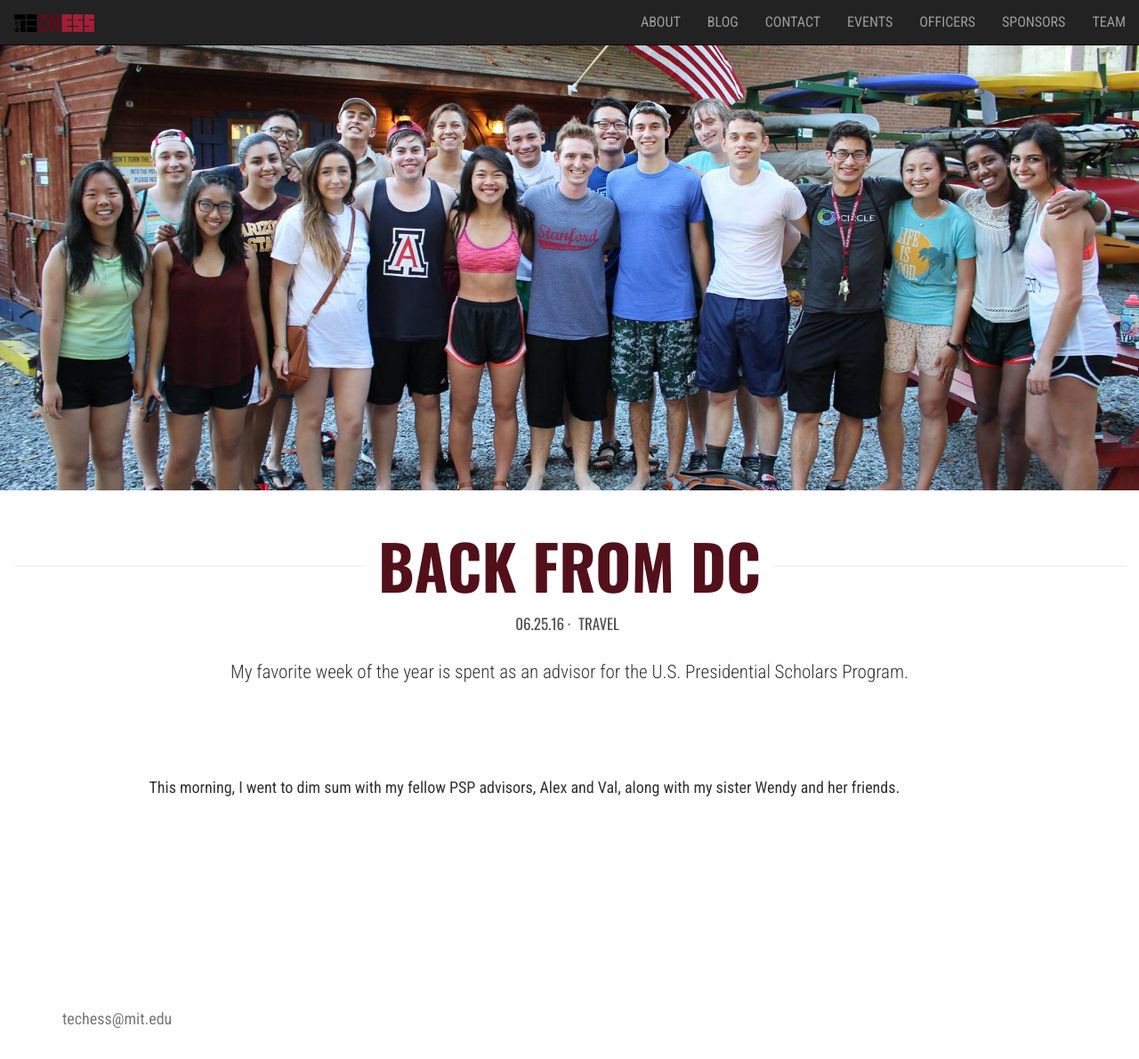
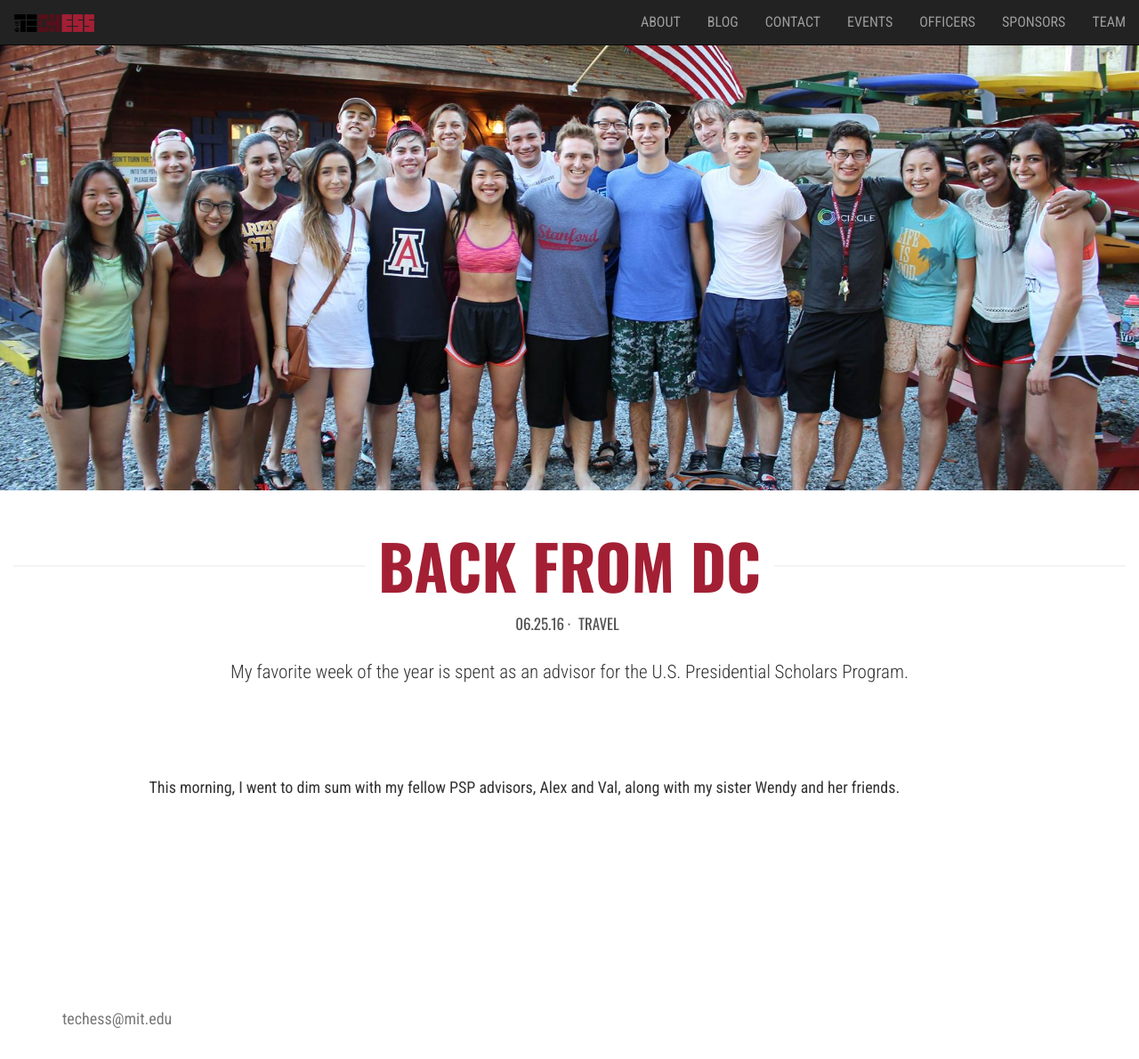
Before and after one commit to Tech-Chess/tech-chess.github.io, a Jekyll site: the page built from _posts/2016-6-25-Back-From-DC.md, in a window 1280 px wide and 1190 px high. Shown: the whole window at 89% size. Built offline with Jekyll 4.4.1, drawn with Linux system fonts in a browser that asks for light colours; nearby versions of some CDN libraries.

Commit message:
primary scss to brighter red

```diff
--- a/css/style.scss
+++ b/css/style.scss
@@ -4,9 +4,9 @@
 @import '../_sass/syntax-highlighting';
 
 
-$atratt-primary: #52101a;
+$atratt-primary: #a31f34;
 $atratt-secondary: #ba0000;
-$atratt-hover: #a31f34;
+$atratt-hover: #ff0000;
 
 %oswald { font-family: 'Oswald', sans-serif; }
 %roboto { font-family: 'Roboto Condensed', sans-serif; }
```
